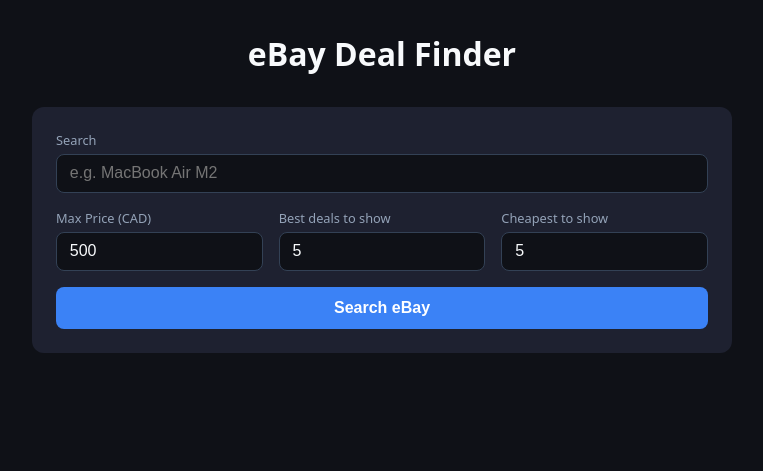
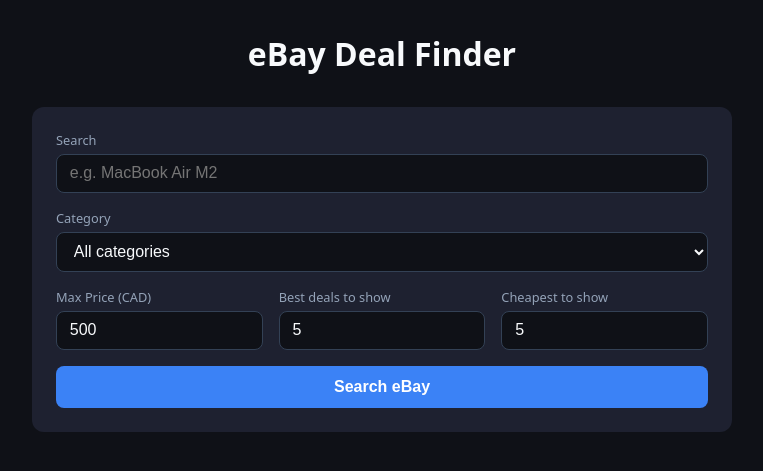
Before and after one commit to DanCode21/EbayDealFinder, a Flask app: page / in a window 1280 px wide. Shown: the top 471 px of the page, without its empty margins (258-1021 px from the left). Run offline with Flask 3, Linux system fonts and the light colour scheme.

Commit message:
Prevent duplicate listings in database, normalize queries, add category filter, fix average price bug

```diff
--- a/app.py
+++ b/app.py
@@ -1,12 +1,14 @@
 from flask import Flask, render_template, request, jsonify
 from ebay_api import search_items
 from database import create_table, save_listing, get_listings
+from ebay_api import search_items, get_category_suggestions
 from main import (
     calculate_total,
     get_deal_scores,
     get_n_cheapest_listings,
     get_average_price,
     get_average_shipping,
+    normalize_query,
 )
 
 app = Flask(__name__)
@@ -16,6 +18,15 @@
 def index():
     return render_template("index.html")
 
+@app.route("/categories")
+def categories():
+    query = normalize_query(request.args.get("q") or "")
+    if not query:
+        return jsonify([])
+    try:
+        return jsonify(get_category_suggestions(query))
+    except Exception:
+        return jsonify([])  # eBay unreachable: dropdown stays at "All categories"
 
 @app.route("/search", methods=["POST"])
 def search():
@@ -24,28 +35,30 @@
     max_price = float(data.get("max_price") or 500)
     n_deals = int(data.get("n_deals") or 5)
     n_cheapest = int(data.get("n_cheapest") or 5)
+    category_id = data.get("category_id") or None
 
     if not query:
         return jsonify({"error": "Search query is required."}), 400
 
-    search_words = query.lower().split()
+    search_query = normalize_query(query)
+    search_words = search_query.lower().split()
     create_table()
 
     try:
-        listings = search_items(query)
+        listings = search_items(search_query, category_id=category_id)
         source = "live"
+        for listing in listings:
+            save_listing(listing)
     except Exception as e:
         listings = get_listings()
         if not listings:
             return jsonify({"error": f"eBay unavailable and no saved listings: {e}"}), 503
         source = "database"
 
-    average_price = get_average_price(listings, search_words, max_price)
-    average_shipping = get_average_shipping(listings, search_words, max_price)
+    average_price = get_average_price(listings, search_words)
+    average_shipping = get_average_shipping(listings, search_words)
 
     best_deals = get_deal_scores(listings, search_words, max_price)
-    for listing in best_deals[:n_deals]:
-        save_listing(listing)
 
     cheapest = get_n_cheapest_listings(listings, search_words, max_price, n_cheapest)
 
--- a/database.py
+++ b/database.py
@@ -8,7 +8,7 @@
     cursor.execute("""
         CREATE TABLE IF NOT EXISTS listings (
             id INTEGER PRIMARY KEY AUTOINCREMENT,
-            item_id TEXT,
+            item_id TEXT UNIQUE,
             title TEXT,
             price REAL,
             price_currency TEXT,
@@ -31,7 +31,7 @@
     cursor = conn.cursor()
     timestamp = datetime.now().isoformat()
     cursor.execute("""
-        INSERT INTO listings (item_id, title, price, price_currency, shipping, shipping_currency, condition, url, image_url, seller_username, location_country, timestamp)
+        INSERT OR REPLACE INTO listings (item_id, title, price, price_currency, shipping, shipping_currency, condition, url, image_url, seller_username, location_country, timestamp)
         VALUES (?, ?, ?, ?, ?, ?, ?, ?, ?, ?, ?, ?)
     """, (
         listing.get('item_id'),
--- a/ebay_api.py
+++ b/ebay_api.py
@@ -13,6 +13,8 @@
 PRODUCTION_BASE_URL = "https://api.ebay.com"
 DEFAULT_SCOPE = "https://api.ebay.com/oauth/api_scope"
 DEFAULT_MARKETPLACE_ID = "EBAY_CA"
+_category_tree_ids: dict[str, str] = {}
+
 
 
 class EbayApiError(Exception):
@@ -114,17 +116,38 @@
     def from_env(cls, env_path: str | Path = ".env") -> "EbayClient":
         return cls(EbayConfig.from_env(env_path))
 
-    def search_items(self, query: str, limit: int = 50) -> list[EbayListing]:
+    def get_category_suggestions(self, query: str, limit: int = 5) -> list[dict[str, str]]:
+        tree_id = _category_tree_ids.get(self.config.marketplace_id)
+        if tree_id is None:
+            data = self._request_json(
+                "GET",
+                "/commerce/taxonomy/v1/get_default_category_tree_id",
+                params={"marketplace_id": self.config.marketplace_id},
+            )
+            tree_id = _category_tree_ids[self.config.marketplace_id] = data["categoryTreeId"]
+
+        data = self._request_json(
+            "GET",
+            f"/commerce/taxonomy/v1/category_tree/{tree_id}/get_category_suggestions",
+            params={"q": query},
+        )
+        return [
+            {"id": s["category"]["categoryId"], "name": s["category"]["categoryName"]}
+            for s in data.get("categorySuggestions", [])[:limit]
+        ]
+
+
+    def search_items(self, query: str, limit: int = 50, category_id: str | None = None) -> list[EbayListing]:
         if not query.strip():
             raise ValueError("Search query cannot be empty.")
         if not 1 <= limit <= 200:
             raise ValueError("limit must be between 1 and 200.")
 
-        data = self._request_json(
-            "GET",
-            "/buy/browse/v1/item_summary/search",
-            params={"q": query, "limit": str(limit)},
-        )
+        params = {"q": query, "limit": str(limit)}
+        if category_id:
+            params["category_ids"] = category_id
+
+        data = self._request_json("GET", "/buy/browse/v1/item_summary/search", params=params)
 
         return [
             self._parse_listing(item)
@@ -249,16 +272,18 @@
         os.environ.setdefault(key.strip(), _clean_env_value(value))
 
 
-def search_items(query: str, limit: int = 50) -> list[dict[str, Any]]:
-    """Compatibility helper for the current CLI code."""
-    return [
-        listing.to_legacy_dict()
-        for listing in EbayClient.from_env().search_items(query, limit=limit)
-    ]
-
-
 def _clean_env_value(value: str) -> str:
     cleaned = value.strip().strip('"').strip("'")
     if " #" in cleaned:
         cleaned = cleaned.split(" #", 1)[0].strip()
     return cleaned
+
+def get_category_suggestions(query: str) -> list[dict[str, str]]:
+    return EbayClient.from_env().get_category_suggestions(query)
+
+def search_items(query: str, limit: int = 50, category_id: str | None = None) -> list[dict[str, Any]]:
+    """Compatibility helper for the current CLI code."""
+    return [
+        listing.to_legacy_dict()
+        for listing in EbayClient.from_env().search_items(query, limit=limit, category_id=category_id)
+    ]
--- a/templates/index.html
+++ b/templates/index.html
@@ -37,7 +37,7 @@
 
     label { display: block; font-size: 0.8rem; color: #94a3b8; margin-bottom: 0.3rem; }
 
-    input {
+    input, select {
       width: 100%;
       padding: 0.6rem 0.8rem;
       background: #0f1117;
@@ -47,7 +47,7 @@
       font-size: 1rem;
     }
 
-    input:focus { outline: none; border-color: #3b82f6; }
+    input:focus, select:focus { outline: none; border-color: #3b82f6; }
 
     button {
       width: 100%;
@@ -182,6 +182,12 @@
       <label for="query">Search</label>
       <input id="query" type="text" placeholder="e.g. MacBook Air M2" />
     </div>
+    <div>
+      <label for="category">Category</label>
+      <select id="category">
+        <option value="">All categories</option>
+      </select>
+    </div>
     <div class="row">
       <div>
         <label for="max_price">Max Price (CAD)</label>
@@ -226,9 +232,45 @@
   </div>
 
   <script>
+    let categoriesQuery = null;
+    let categoriesPromise = null;
+
+    document.getElementById("query").addEventListener("change", loadCategories);
+
+    // Reuses the pending request when the query hasn't changed, so clicking
+    // Search right after typing waits for the suggestions instead of skipping them.
+    function loadCategories() {
+      const query = document.getElementById("query").value.trim();
+      if (query !== categoriesQuery) {
+        categoriesQuery = query;
+        categoriesPromise = fetchCategories(query);
+      }
+      return categoriesPromise;
+    }
+
+    async function fetchCategories(query) {
+      const select = document.getElementById("category");
+      select.innerHTML = '<option value="">All categories</option>';
+      if (!query) return;
+      try {
+        const res = await fetch("/categories?q=" + encodeURIComponent(query));
+        const categories = await res.json();
+        for (const cat of categories) {
+          const option = document.createElement("option");
+          option.value = cat.id;
+          option.textContent = cat.name;
+          select.appendChild(option);
+        }
+        if (categories.length) select.value = categories[0].id;
+      } catch {
+        // Server unreachable: leave it on "All categories"
+      }
+    }
+
     async function runSearch() {
       const query = document.getElementById("query").value.trim();
       if (!query) return;
+      await loadCategories();
 
       const btn = document.getElementById("search-btn");
       btn.disabled = true;
@@ -243,6 +285,7 @@
           headers: { "Content-Type": "application/json" },
           body: JSON.stringify({
             query,
+            category_id: document.getElementById("category").value,
             max_price: document.getElementById("max_price").value,
             n_deals: document.getElementById("n_deals").value,
             n_cheapest: document.getElementById("n_cheapest").value,
```
Also changed, not shown: main.py (+17 -9 lines).
